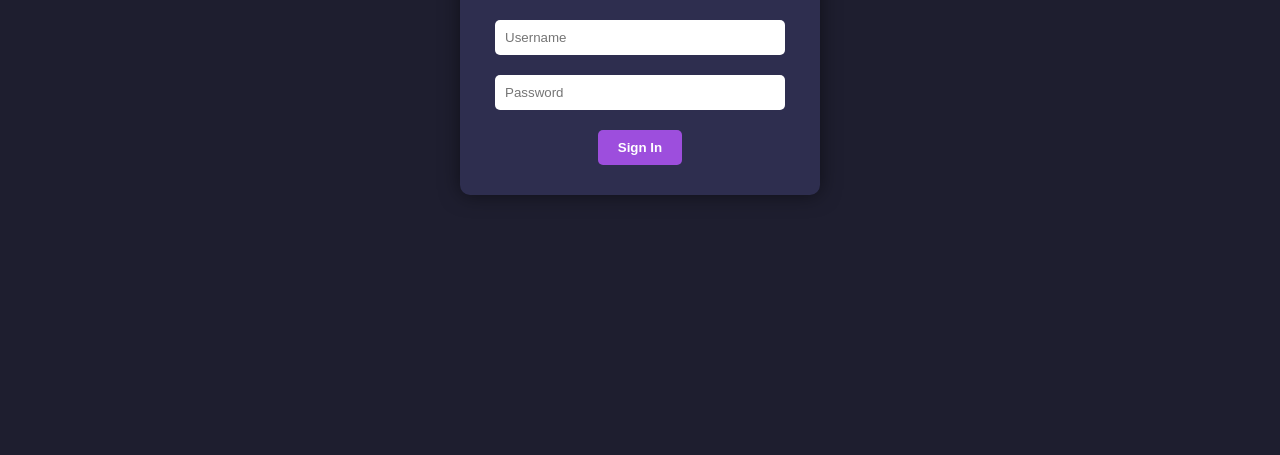
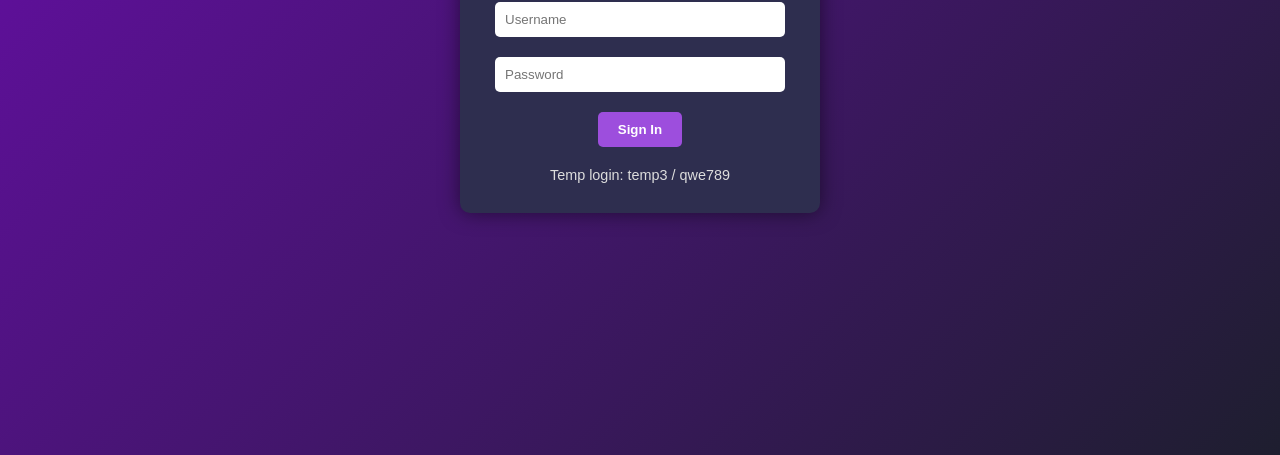
Before and after one commit to Scripts3353/ReallyUnblocked, a plain HTML site: page login.html in a window 1280 px wide. Shown: the part 345-800 px from the top of the page. Drawn offline with Linux system fonts and the light colour scheme.

Commit message:
Update login.html

```diff
--- a/login.html
+++ b/login.html
@@ -7,7 +7,7 @@
 <style>
 body {
     font-family: Arial, sans-serif;
-    background: #1e1e2f;
+    background: linear-gradient(135deg, #6a0dad, #1e1e2f);
     color: white;
     display: flex;
     justify-content: center;
@@ -54,6 +54,11 @@ body {
     margin-top: 10px;
     display: none;
 }
+.temp-cred {
+    margin-top: 20px;
+    font-size: 0.9rem;
+    color: #ddd;
+}
 </style>
 </head>
 <body>
@@ -64,37 +69,55 @@ body {
     <input type="password" id="password" placeholder="Password" autocomplete="off">
     <button onclick="login()">Sign In</button>
     <div class="error-msg" id="errorMsg">Invalid username or password</div>
+    <div class="temp-cred" id="tempCreds">
+        Temp login: <span id="tempUser"></span> / <span id="tempPass"></span>
+    </div>
 </div>
 
 <script>
-// TEMP hardcoded credentials
-const tempAccounts = [
-    { username: "admin", password: "admin123" }, // you can add more
-    { username: "user", password: "password" }
+// TEMP credentials list
+const tempAccountsList = [
+    { username: "temp1", password: "abc123" },
+    { username: "temp2", password: "xyz456" },
+    { username: "temp3", password: "qwe789" },
 ];
 
+// Generate "current hour index" to pick a temp account
+function getCurrentTempAccount() {
+    const hourIndex = new Date().getHours() % tempAccountsList.length;
+    return tempAccountsList[hourIndex];
+}
+
+// Display temp credentials
+function showTempCreds() {
+    const temp = getCurrentTempAccount();
+    document.getElementById("tempUser").textContent = temp.username;
+    document.getElementById("tempPass").textContent = temp.password;
+}
+
+// Login check
 function login() {
     const username = document.getElementById("username").value.trim();
     const password = document.getElementById("password").value.trim();
     const errorMsg = document.getElementById("errorMsg");
+    const temp = getCurrentTempAccount();
 
-    const match = tempAccounts.find(acc => acc.username === username && acc.password === password);
-
-    if (match) {
-        // Successful login
+    // Check against temp account
+    if ((username === temp.username && password === temp.password)) {
         localStorage.setItem("loggedIn", "true");
-        // redirect to site.html
         window.location.replace("site.html");
     } else {
-        // Show error
         errorMsg.style.display = "block";
     }
 }
 
-// Optional: press Enter to login
+// Press Enter to login
 document.addEventListener("keydown", function(e) {
     if (e.key === "Enter") login();
 });
+
+// Show temp credentials on page load
+showTempCreds();
 </script>
 
 </body>
```
